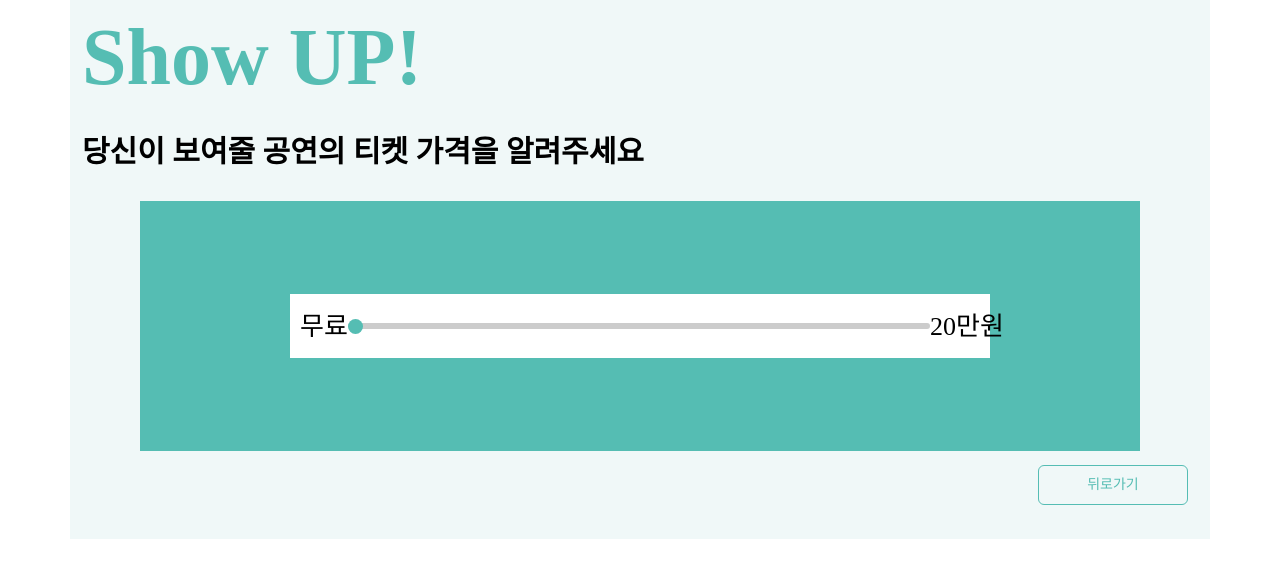
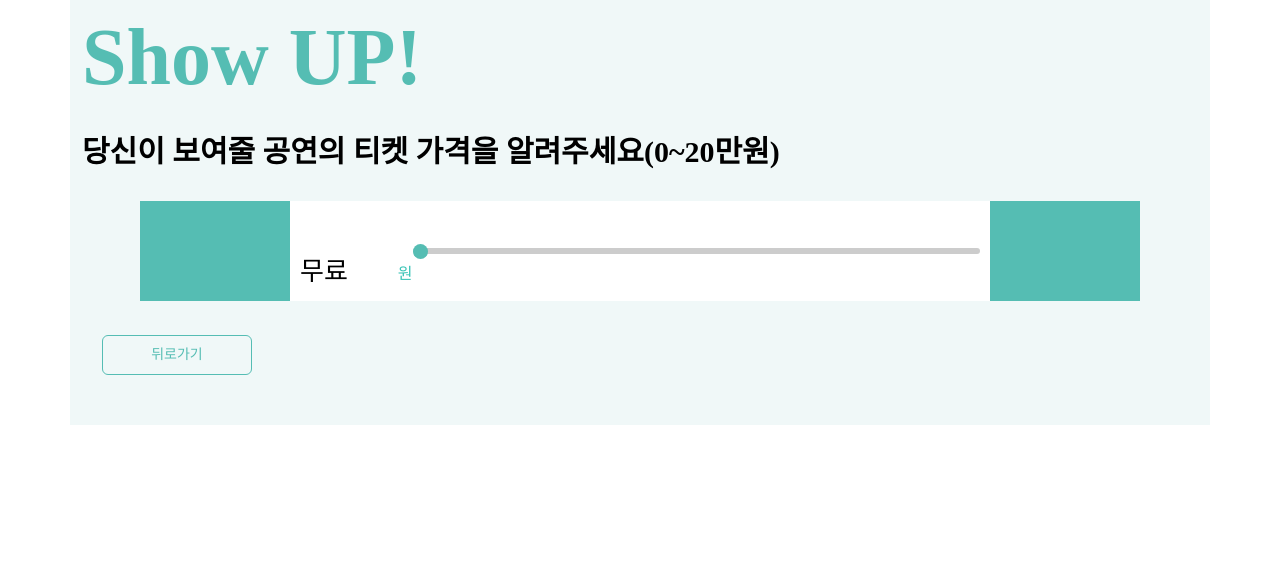
Before and after one commit to goorm-ShowUP/ShowUP, a Django app: page /index3/ in a window 1280 px wide. Shown: the top 578 px of the page. Run offline with Django 4.2, Linux system fonts and the light colour scheme; some libraries are stand-ins or nearby versions; some web fonts are replaced.

Commit message:
second front

```diff
--- a/show_up/static/script.js
+++ b/show_up/static/script.js
@@ -38,3 +38,11 @@ boxes.forEach((box) => {
     console.log("Box clicked:", content);
   });
 });
+document.addEventListener('DOMContentLoaded', function() {
+  const backButton = document.getElementById('backButton');
+
+  // Add a click event listener to the button
+  backButton.addEventListener('click', function() {
+    begin();
+  });
+});
--- a/show_up/static/slider.css
+++ b/show_up/static/slider.css
@@ -183,8 +183,7 @@
     background: #55BDB3;
     max-width:  1000px;
     width: 100%;
-    height: 250px;
-
+    height: 100px;
     display: flex;
     flex-direction: column;
     justify-content: center;
@@ -194,6 +193,7 @@
 
 
   .range {
+    flex:1;
     display: flex;
     align-items: center;
     max-width: 700px;
@@ -202,3 +202,12 @@
     background: #fff;
     padding: 0px 10px;
   }
+
+  .value2 {
+    margin-top: 40px;
+  }
+
+  .won {
+    margin-top: 60px;
+    margin-left: 10px;
+  }
--- a/show_up/templates/index3.html
+++ b/show_up/templates/index3.html
@@ -33,6 +33,8 @@
 
 </head>
 
+
+
 <body>
   <div class="container" style="background-color: #F0F8F8;">
     <section id="main" class="py-3">
@@ -42,27 +44,33 @@
 
       <div style="text-align: left; margin-top: 30px;">
         <p class="main_desc left-align" style="width: 307.23px; height: 45px; font-family: 'Outfit'; font-style: normal; font-weight: 700; font-size: 30px; line-height: 80px; color: #000000; text-align: left; white-space: nowrap; margin-bottom: 10px; margin-top: 10px;">
-            당신이 보여줄 공연의 티켓 가격을 알려주세요</p>
+            당신이 보여줄 공연의 티켓 가격을 알려주세요(0~20만원)</p>
       </div>
       <br>
       <!-- range  -->
-      <div class="wrapper"style="margin-top: 10px;">
+
+      <div class="wrapper" style="margin-top: 10px;">
         <div class="range">
-            <div class="value2">무료</div>
-          <input type="range" min="0" max="200000" value="0" id="range2" />
-             <div class="value2">20만원</div>
-        </div>
-      <!-- range  -->
+          <div class="value2" style="margin-top: 40px;">
+            무료
+          </div><p class="won"style="margin-top: 60px;margin-left:50px">원</p>
+          <input type="range" min="0" max="200000" value="0" id="range2" />  </div>
+      </div>
+      <section id="main2" class="py-4" style="display: flex; justify-content: flex-start; align-items: flex-end;">
+
+      <div style="position: relative; margin-left: 20px;margin-top: 60px;">
+        <button id="backButton" type="button" class="btn btn-outline-danger mt-3" style="width: 150px; height: 40px; font-family: 'Outfit'; font-style: normal; font-weight: 500; font-size: 14px; line-height: 18px; color: #55BDB3; border-color: #55BDB4; margin-right: 10px; margin-bottom: 10px; position: absolute; bottom: 0; margin-top: 10px;">
+          뒤로가기
+        </button></section>
 
       </div>
+    </div>
+
     </section>
     <br>
-    <section id="main2" class="py-4">
-      <div style="display: flex; align-items: flex-end; justify-content: flex-end; position: relative;">
-        <button type="button" class="btn btn-outline-danger mt-3" onclick="begin()" style="width: 150px; height: 40px; font-family: 'Outfit'; font-style: normal; font-weight: 500; font-size: 14px; line-height: 18px; color: #55BDB3; border-color: #55BDB4; margin-right: 10px; margin-bottom: 10px; position: absolute; bottom: 0; margin-top: 10px;">뒤로가기</button>
-      </div>
-    </section>
+
   </div>
+  <script src="/static/script.js"></script>
 
 </body>
 </html>
```
Also changed, not shown: show_up/templates/index.html (+15 -13 lines), show_up/templates/index2.html (+5 -3 lines), show_up/templates/index4.html (+5 -3 lines), show_up/templates/index5.html (+5 -3 lines), show_up/templates/index6.html (+5 -3 lines).
